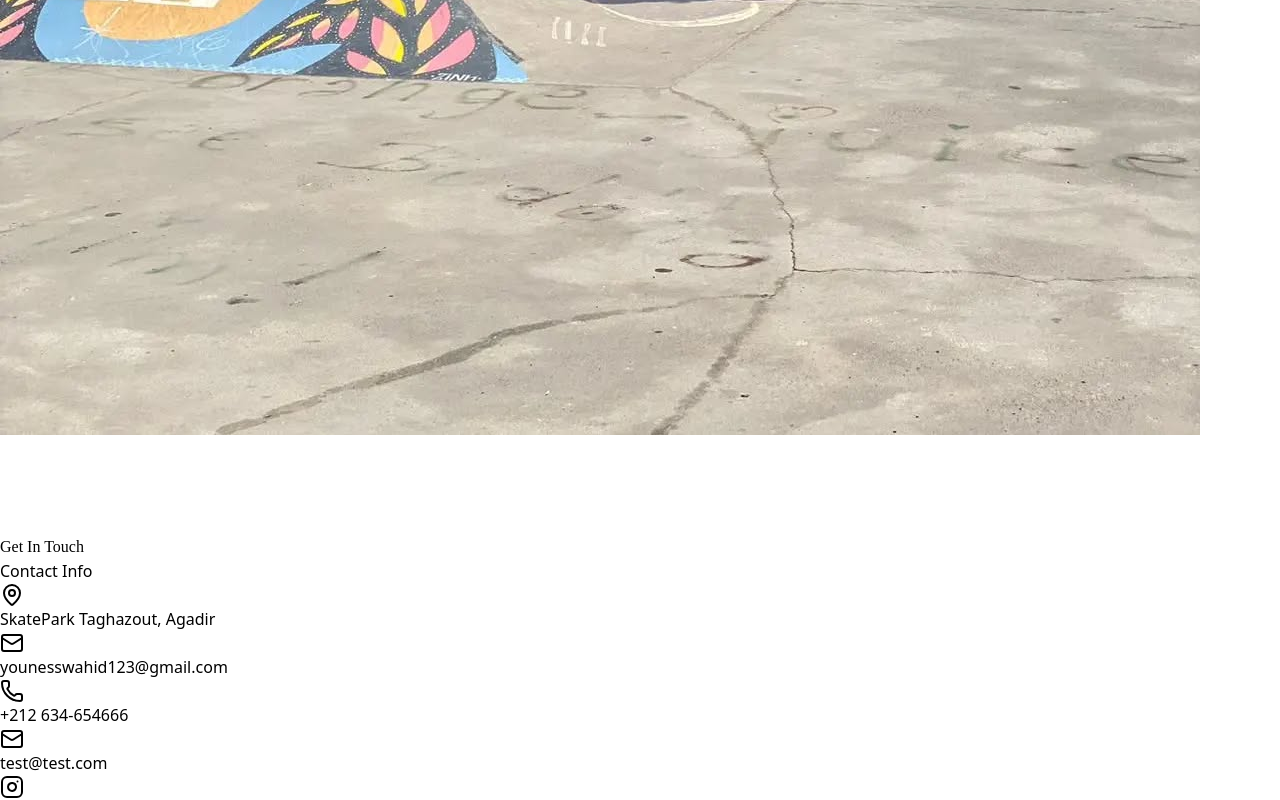
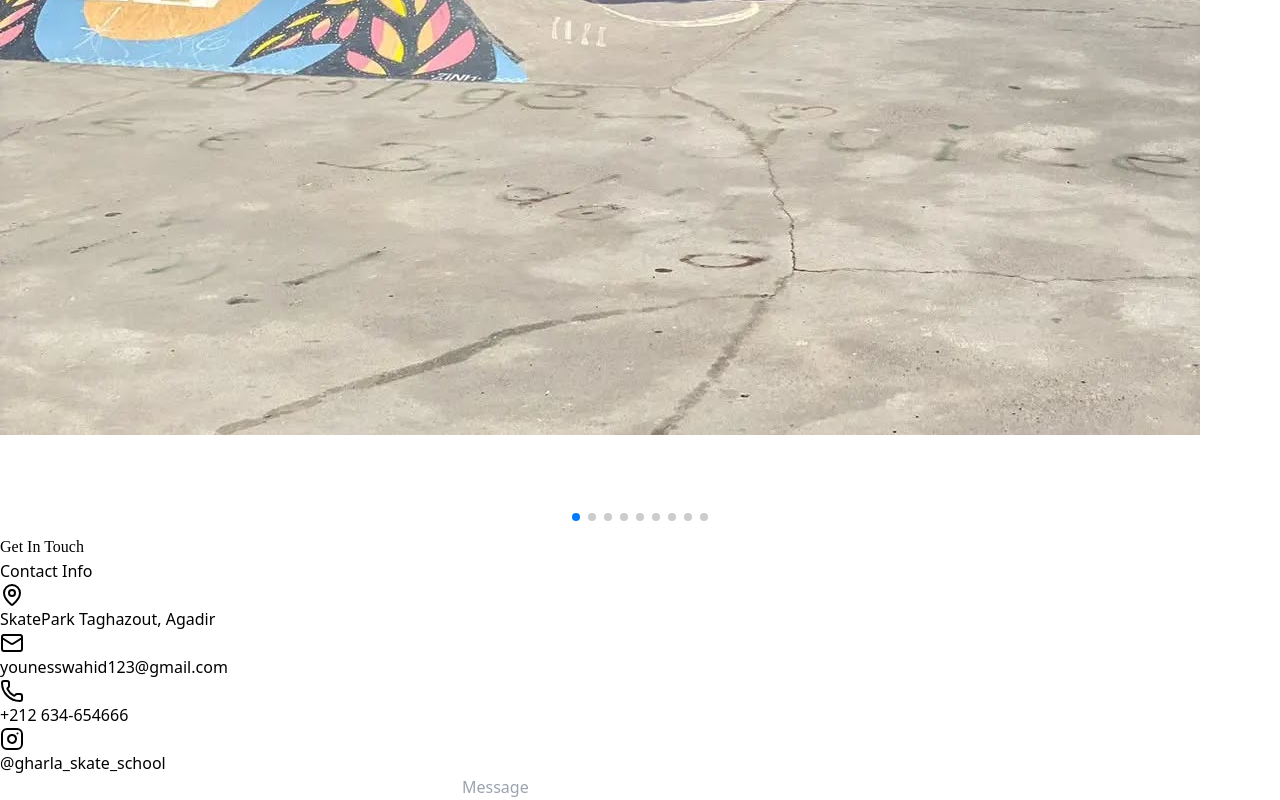
Before and after one commit to biggymarley/Gharlaschool, a React (Vite) app: page / in a window 1280 px wide. Shown: the part 5650-6450 px from the top of the page. Built offline with nearby package versions, Linux system fonts and the light colour scheme; a web font is replaced by a local one.

Commit message:
.gharla skool

```diff
--- a/src/skate.jsx
+++ b/src/skate.jsx
@@ -9,7 +9,7 @@ import {
   Star,
 } from "lucide-react";
 import React, { useEffect, useState } from "react";
-import { EffectCoverflow, Pagination } from "swiper/modules";
+import { EffectCoverflow, Navigation, Pagination } from "swiper/modules";
 import { Swiper, SwiperSlide } from "swiper/react";
 import about from "/assets/about.jpg";
 import action1 from "/assets/action1.jpeg";
@@ -32,7 +32,11 @@ const LoadingSpinner = () => (
           src="https://lottie.host/1734c84b-d01e-4b87-b541-02fa104cfb86/RFFD4XNPug.lottie"
           loop
           autoplay
+          style={{width:"300px"}}
         />
+         <h1 className="text-2xl font-bold mb-4 uppercase font text-white text-center">
+            gharla skate school
+          </h1>
       </div>
     </div>
   </div>
@@ -44,7 +48,7 @@ const SkateSchool = () => {
   useEffect(() => {
     const timer = setTimeout(() => {
       setLoading(false);
-    }, 2000);
+    }, 3000);
 
     return () => clearTimeout(timer);
   }, []);
@@ -334,7 +338,7 @@ const SkateSchool = () => {
                 modifier: 1,
                 slideShadows: false,
               }}
-              pagination={false}
+              pagination={true}
               loop
               modules={[EffectCoverflow, Pagination]}
               // className="mySwiper"
@@ -377,10 +381,7 @@ const SkateSchool = () => {
                   <Phone className="w-6 h-6 mr-4 text-yellow-500" />
                   <p>+212 634-654666</p>
                 </div>
-                <div className="flex items-center text-yellow-500">
-                  <Mail className="w-6 h-6 mr-4 text-yellow-500" />
-                  <p>test@test.com</p>
-                </div>
+
               </div>
               <div className="flex space-x-4 mt-6">
                 <a
@@ -395,23 +396,28 @@ const SkateSchool = () => {
               </div>
             </div>
             <div>
-              <form className="space-y-4">
+            <form  className="space-y-4" target="_blank" action="https://formsubmit.co/jhontho55@gmail.com" method="POST">
                 <input
                   type="text"
                   placeholder="Name"
+                  name="name"
                   className="w-full p-3 bg-gray-900 rounded-lg"
+                  required
                 />
                 <input
                   type="email"
                   placeholder="Email"
+                  name="email"
                   className="w-full p-3 bg-gray-900 rounded-lg"
                 />
                 <textarea
                   placeholder="Message"
+                  name="message"
                   rows="4"
+                  required
                   className="w-full p-3 bg-gray-900 rounded-lg"
                 ></textarea>
-                <button className="w-full bg-yellow-600 hover:bg-yellow-700 text-white py-3 rounded-lg transition-all">
+                <button type="submit" className="w-full bg-yellow-400 hover:bg-yellow-600 text-black py-3 rounded-lg transition-all">
                   Send Message
                 </button>
               </form>
```
